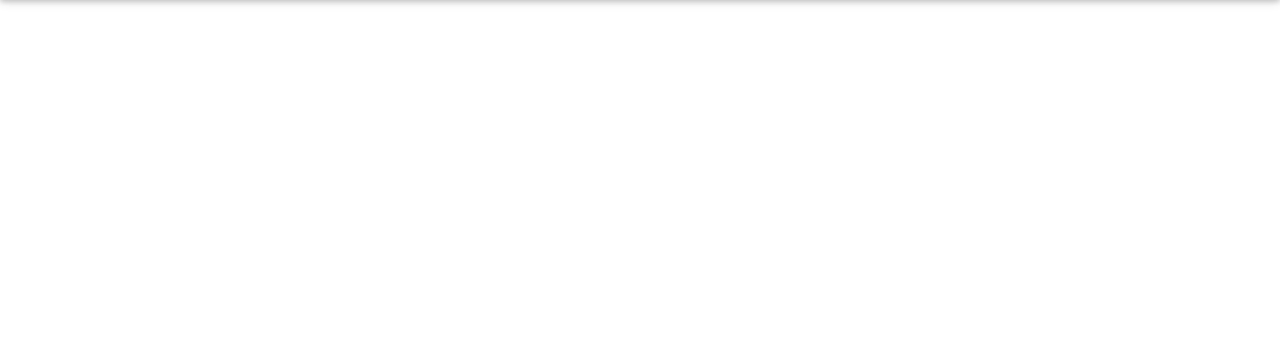
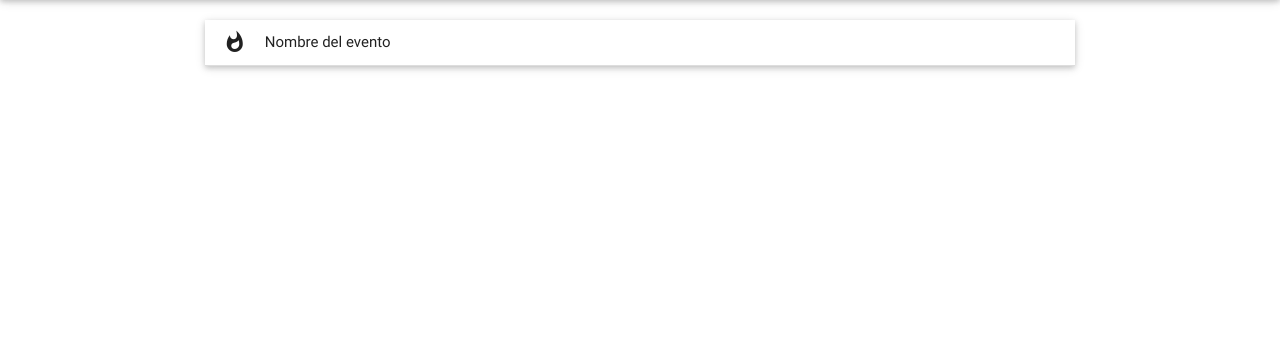
Before and after one commit to nacholope/Whatodo, a PHP site: page /user_events.php in a window 1280 px wide. Shown: the part 64-420 px from the top of the page. Run offline with PHP 8.4, Linux system fonts and the light colour scheme; data comes from the database, SQL or seed files in the repository.

Commit message:
User events page added.

```diff
--- a/user_events.php
+++ b/user_events.php
@@ -19,7 +19,88 @@ include 'components/navbar.php';
 ?>
 <main>
     <div class="container">
-
+        <div class="row">
+            <ul class="collapsible popout" data-collapsible="accordion">
+                <li>
+                    <div class="collapsible-header"><i class="material-icons">whatshot</i>Nombre del evento</div>
+                    <div class="collapsible-body">
+                        <form class="custom-padding">
+                            <div class="row">
+                                <div class="input-field col s6">
+                                    <div class="switch">
+                                        <label>
+                                            P&uacute;blico
+                                            <input type="checkbox">
+                                            <span class="lever"></span>
+                                            Privado
+                                        </label>
+                                    </div>
+                                </div>
+                            </div>
+                            <div class="row">
+                                <div class="input-field col s6">
+                                    <select>
+                                        <option value="" disabled selected>Seleccione una categoria</option>
+                                        <option value="1">M&uacute;sica</option>
+                                        <option value="2">Deportes</option>
+                                        <option value="3">Cultura</option>
+                                        <option value="4">Gastronom&iacute;a</option>
+                                    </select>
+                                    <label>Categoria</label>
+                                </div>
+                                <div class="input-field col s6">
+                                    <input id="surname" type="text" class="validate" required>
+                                    <label for="surname" data-error="Incorrecto" data-success="Correcto">Nombre</label>
+                                </div>
+                            </div>
+                            <div class="row">
+                                <div class="input-field col s6">
+                                    <input id="surname" type="text" class="validate" required>
+                                    <label for="surname" data-error="Incorrecto" data-success="Correcto">Direcci&oacute;n</label>
+                                </div>
+                                <div class="input-field col s6">
+                                    <input id="surname" type="text" class="validate" required>
+                                    <label for="surname" data-error="Incorrecto" data-success="Correcto">Ciudad</label>
+                                </div>
+                            </div>
+                            <div class="row">
+                                <div class="input-field col s6">
+                                    <label for="dateStart">Inicio</label>
+                                    <input id="dateStart" type="date" class="datepicker">
+                                </div>
+                                <div class="input-field col s6">
+                                    <label for="dateFinish">Fin</label>
+                                    <input id="dateFinish" type="date" class="datepicker">
+                                </div>
+                            </div>
+                            <div class="row">
+                                <div class="input-field col s12">
+                                    <textarea id="description" class="materialize-textarea"></textarea>
+                                    <label for="description">Descripci&oacute;n</label>
+                                </div>
+                            </div>
+                            <div class="row">
+                                <div class="input-field col s6">
+                                    <input id="surname" type="text" class="validate">
+                                    <label for="surname" data-error="Incorrecto" data-success="Correcto">Imagen</label>
+                                </div>
+                                <div class="input-field col s6">
+                                    <input id="surname" type="text" class="validate">
+                                    <label for="surname" data-error="Incorrecto" data-success="Correcto">Promoci&oacute;n</label>
+                                </div>
+                            </div>
+                            <div class="row">
+                                <div class="col s12">
+                                    <button class="btn waves-effect waves-light" type="submit" name="action">
+                                        Actualizar
+                                    </button>
+                                </div>
+                            </div>
+                        </form>
+                    </div>
+                </li>
+            </ul>
+        </div>
     </div>
 </main>
 
@@ -32,5 +113,19 @@ include 'components/Script.php';
 echo Script::JQUERY;
 echo Script::MATERIALIZE;
 ?>
+
+<script type="text/javascript">
+    $(document).ready(function() {
+        $('select').material_select();
+    });
+</script>
+
+<script type="text/javascript">
+    $('.datepicker').pickadate({
+        selectMonths: true, // Creates a dropdown to control month
+        selectYears: 15 // Creates a dropdown of 15 years to control year
+    });
+</script>
+
 </body>
 </html>
```
